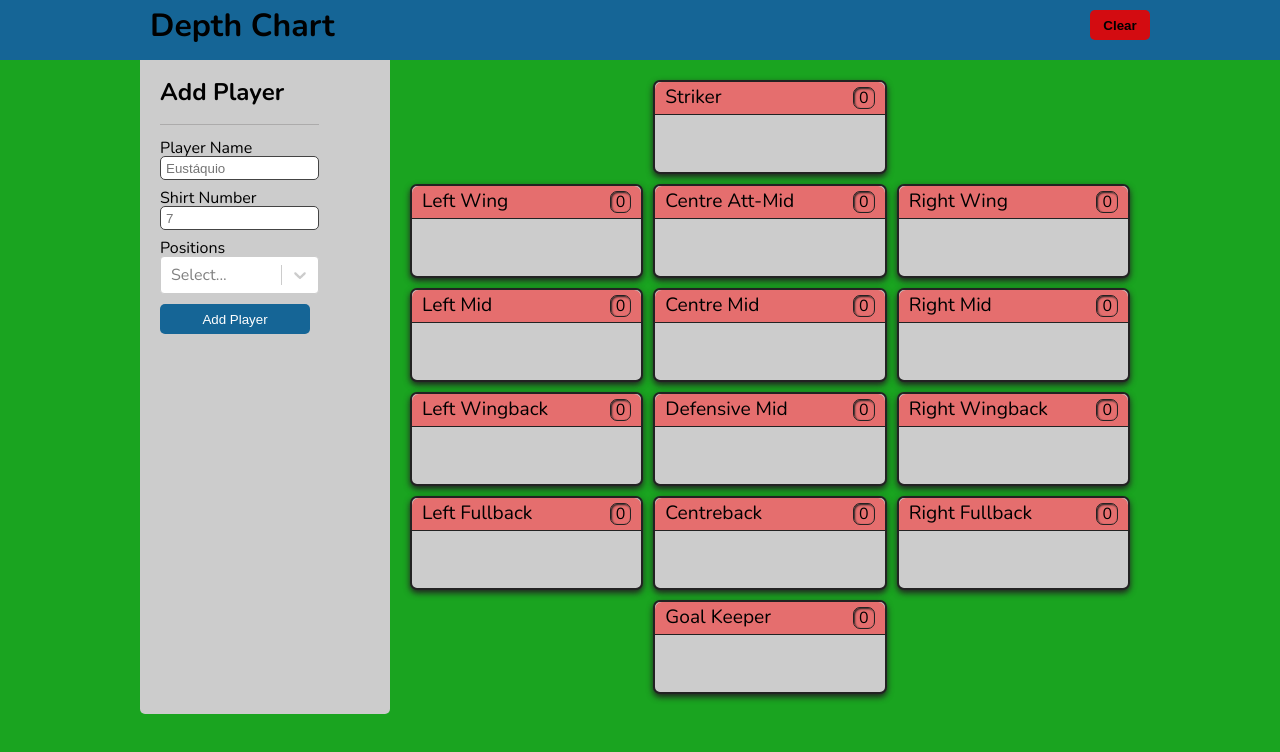
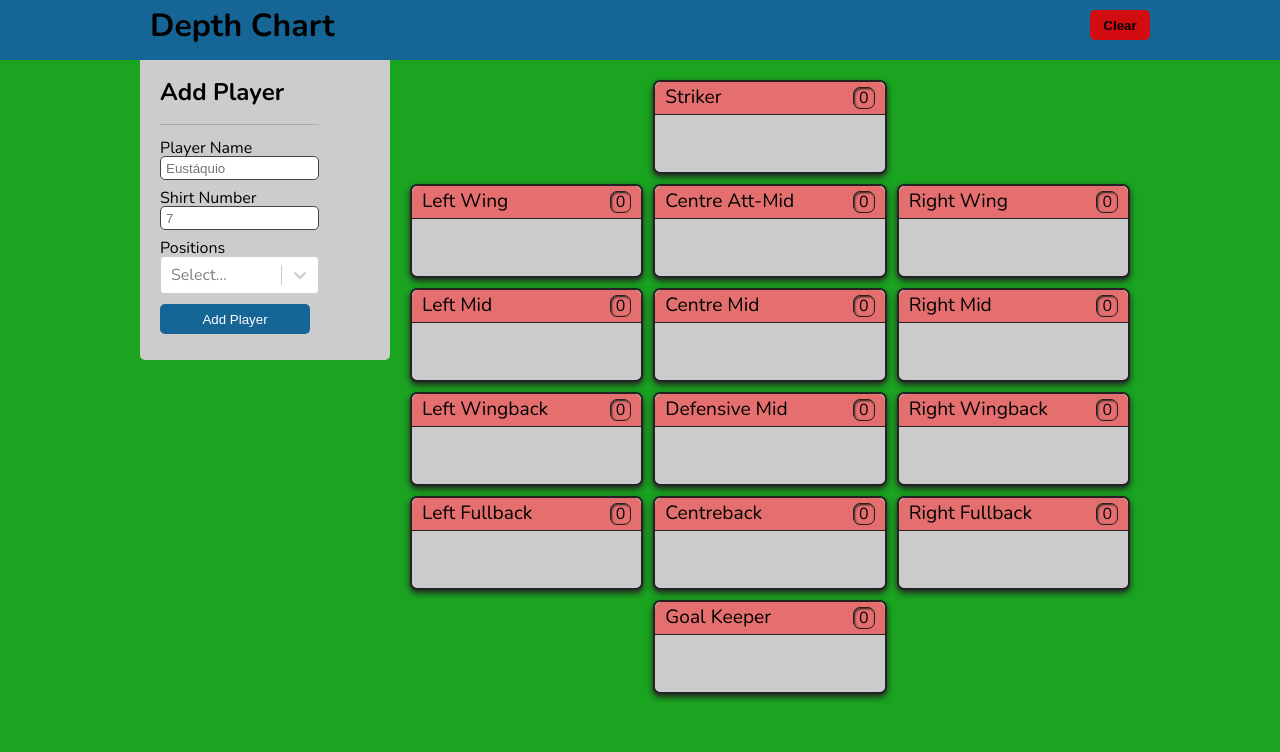
Before and after one commit to MapleThunder/depth-chart, a React (Vite) app: page / in a window 1280 px wide. Shown: the top 752 px of the page. Built offline with nearby package versions, Linux system fonts and the light colour scheme.

Commit message:
fixed height on sidebar

```diff
--- a/src/components/Sidebar.tsx
+++ b/src/components/Sidebar.tsx
@@ -13,6 +13,7 @@ export function Sidebar() {
 }
 
 const SidebarStyles = styled.div`
+  max-height: 260px;
   display: grid;
   grid-template-columns: 1fr 1fr;
   grid-template-rows: 60px auto;
```
